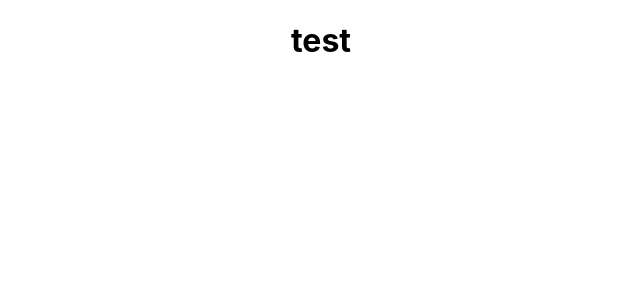
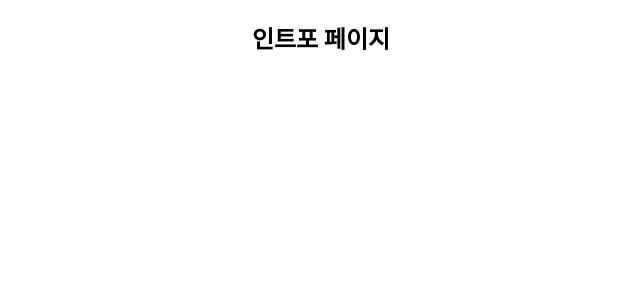
Before and after one commit to tmxhsk99/phaser_project, a React (Create React App) app: page /intro in a window 1280 px wide. Shown: the top 300 px of the page, without its empty margins (319-959 px from the left). Built offline with nearby package versions, Linux system fonts and the light colour scheme.

Commit message:
feat : 리액트 라우터 적용 및 페이지추가

```diff
--- a/package.json
+++ b/package.json
@@ -11,6 +11,7 @@
     "phaser": "^3.60.0",
     "react": "^18.2.0",
     "react-dom": "^18.2.0",
+    "react-router-dom": "^6.11.1",
     "react-scripts": "5.0.1",
     "web-vitals": "^2.1.4"
   },
--- a/src/App.js
+++ b/src/App.js
@@ -1,9 +1,15 @@
 import './App.css';
-
+import Home from "./pages/Home";
+import Intro from "./pages/Intro";
+import React from "react";
+import {Route, Routes} from "react-router-dom";
 function App() {
   return (
     <div className="App">
-      <h1>test</h1>
+      <Routes>
+          <Route path="/" element={<Home/>} />
+          <Route path="/intro" element={<Intro/>} />
+      </Routes>
     </div>
   );
 }
--- a/src/index.js
+++ b/src/index.js
@@ -3,13 +3,16 @@ import ReactDOM from 'react-dom/client';
 import './index.css';
 import App from './App';
 import reportWebVitals from './reportWebVitals';
+import {BrowserRouter} from "react-router-dom";
 
 const root = ReactDOM.createRoot(document.getElementById('root'));
 root.render(
 /*  <React.StrictMode>
     <App />
   </React.StrictMode>*/
+    <BrowserRouter>
     <App/>
+    </BrowserRouter>
 );
 
 // If you want to start measuring performance in your app, pass a function
--- /dev/null
+++ b/src/pages/Home.js
@@ -0,0 +1,9 @@
+const Home = () => {
+    return (
+        <div>
+            <h2>홈페이지</h2>
+        </div>
+    );
+}
+
+export default Home;
--- /dev/null
+++ b/src/pages/Intro.js
@@ -0,0 +1,9 @@
+const Intro = () => {
+    return (
+        <div>
+            <h2>인트포 페이지</h2>
+        </div>
+    )
+}
+
+export default Intro;
```
Also changed, not shown: src/game/Intro.js (added), src/util.js (added), 1 other file (tests, documents, lock files or other folders).
